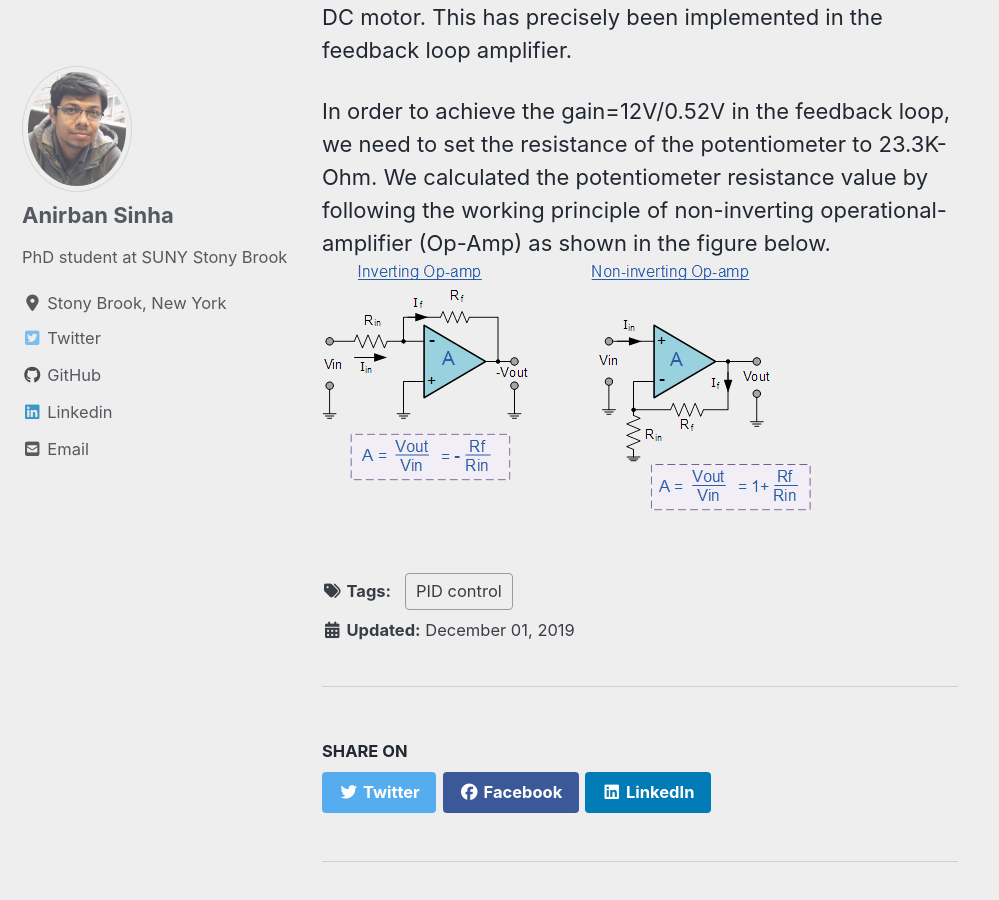
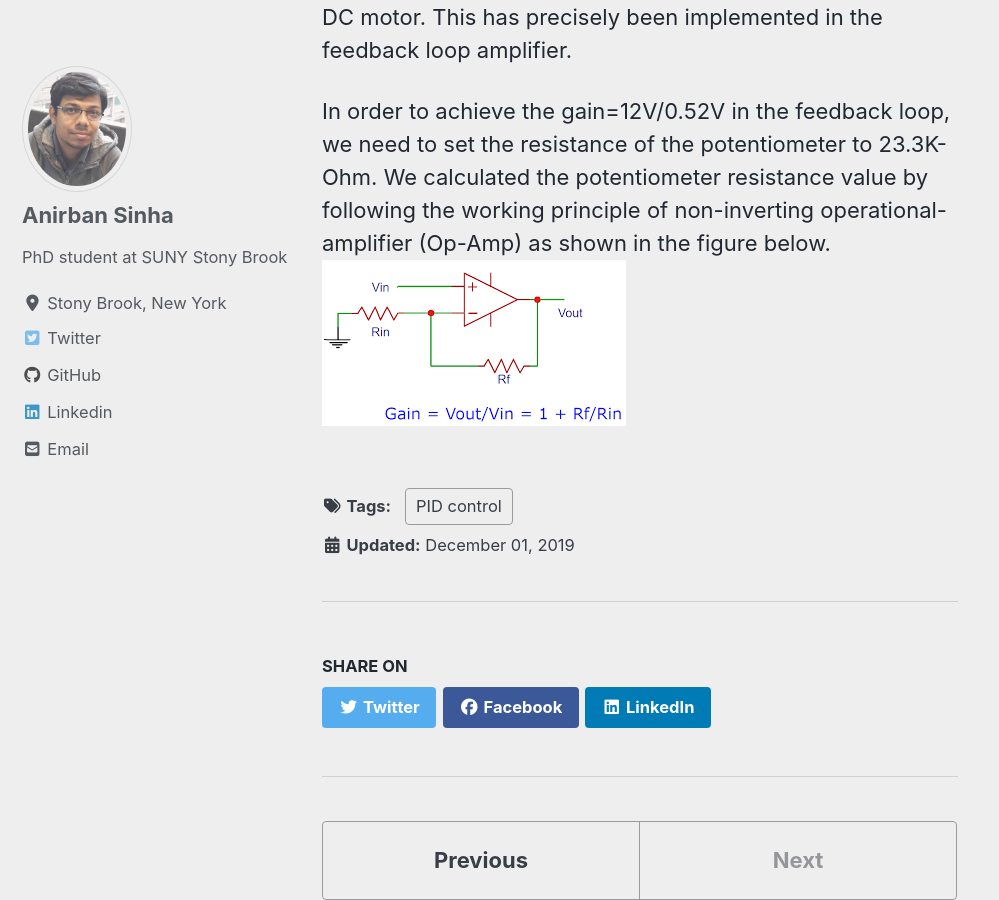
Before and after one commit to mattsinbot/mattsinbot.github.io, a Jekyll site: the page built from _posts/2019-12-3-PID.md, in a window 1280 px wide and 900 px high, scrolled down 1628 px. Shown: the whole window, without its empty margins (0-999 px from the left). Built offline with Jekyll 4.4.1, drawn with Linux system fonts in a browser that asks for light colours; cached includes are drawn as plain includes; nearby versions of some CDN libraries; comment, search, counter and statistics services are not loaded.

Commit message:
Opamp image added

```diff
--- a/_posts/2019-12-3-PID.md
+++ b/_posts/2019-12-3-PID.md
@@ -15,4 +15,4 @@ The turntable is controlled by a DC motor with a tachometer. The DC motor rotate
 
 In order to achieve the gain=12V/0.52V in the feedback loop, we need to set the resistance of the potentiometer
 to 23.3K-Ohm. We calculated the potentiometer resistance value by following the working principle of non-inverting operational-amplifier (Op-Amp) as shown in the figure below.
-![alt]({{ site.url }}{{ site.baseurl }}/images/control/noninverting_opamp_new.png)
+![alt]({{ site.url }}{{ site.baseurl }}/images/control/noninverting_opamp.png)
```
